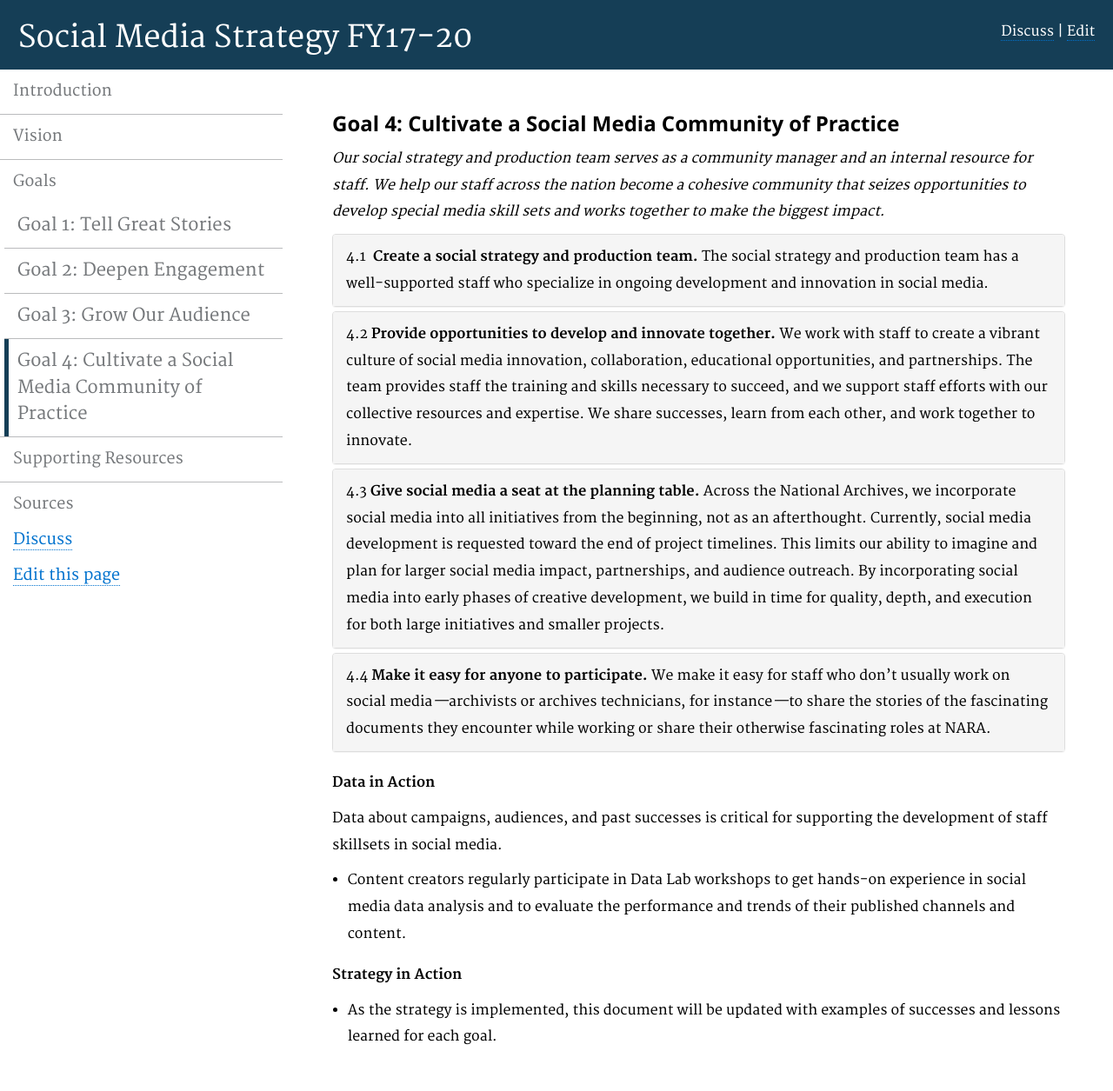
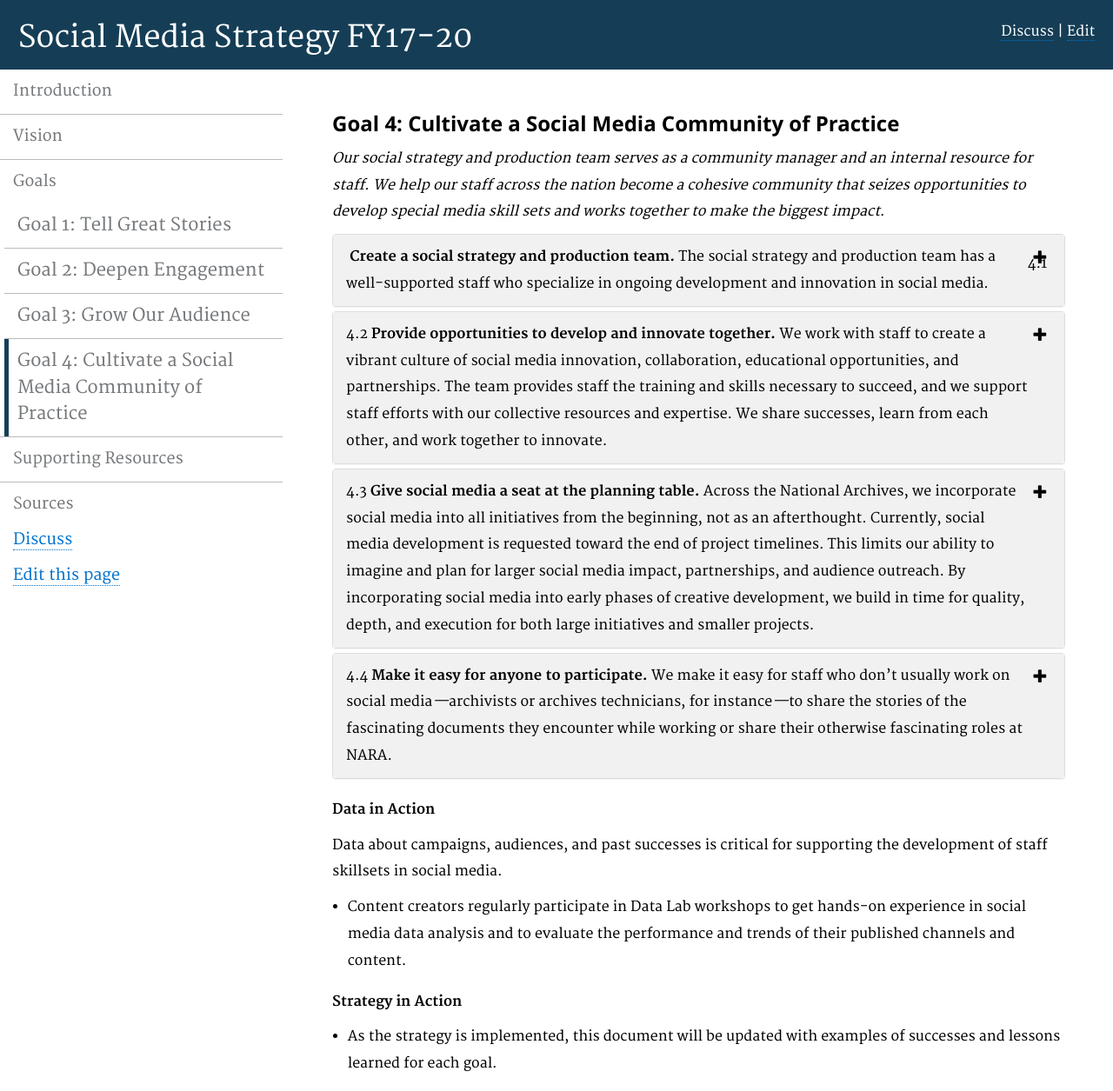
Before and after one commit to usnationalarchives/social-media-strategy, a Jekyll site: the page built from pages/goal4.md, in a window 1280 px wide and 1255 px high. Shown: the whole window at 87% size. Built offline with Jekyll 4.4.1, drawn with Linux system fonts in a browser that asks for light colours.

Commit message:
added code

```diff
--- a/_layouts/default.html
+++ b/_layouts/default.html
@@ -12,9 +12,8 @@
   <link rel="stylesheet" href="{{ site.baseurl }}/assets/css/syntax.css">
   <link rel="stylesheet" href="{{ site.baseurl }}/assets/css/nara.css">
   <script src="{{ site.baseurl }}/assets/js/jquery.min.js"></script>
-
-
   <script src="//maxcdn.bootstrapcdn.com/bootstrap/3.3.6/js/bootstrap.min.js"></script>
+  <script src="{{ site.baseurl }}/assets/js/nara.js"></script>
 
   <!--[if lt IE 9]>
     <script src="{{ site.baseurl }}/assets/js/html5.js"></script>
--- a/assets/css/nara.css
+++ b/assets/css/nara.css
@@ -27,8 +27,11 @@ aside p{
 }
 .panel-title a{
   display:block;
+  position:relative;
   text-decoration:none;
   padding: 10px 15px;
+  background-color:#F1F1F1;
+  padding-right:40px;
 }
 .panel-title a:link{
   color: black;
@@ -37,6 +40,14 @@ aside p{
   background-color: #d6d7d9;
 }
 
-.panel-title a:link, .panel-title a:visited{
-    border-bottom: none;
+.panel-title a:link, .panel-title a:visited, .panel-title a:focus{
+    border:none;
 }
+
+
+.panel-title a span{
+  right:20px;
+  top:18px;
+  position:absolute;
+
+}
--- /dev/null
+++ b/assets/js/nara.js
@@ -0,0 +1,10 @@
+$( document ).ready(function() {
+
+  $(".panel-title a").append( $( "<span>",{class:'glyphicon glyphicon-plus'} ) );
+
+   $('.collapse').on('shown.bs.collapse', function(){
+    $(this).parent().find(".glyphicon-plus").removeClass("glyphicon-plus").addClass("glyphicon-minus");
+    }).on('hidden.bs.collapse', function(){
+    $(this).parent().find(".glyphicon-minus").removeClass("glyphicon-minus").addClass("glyphicon-plus");
+  });
+});
```
